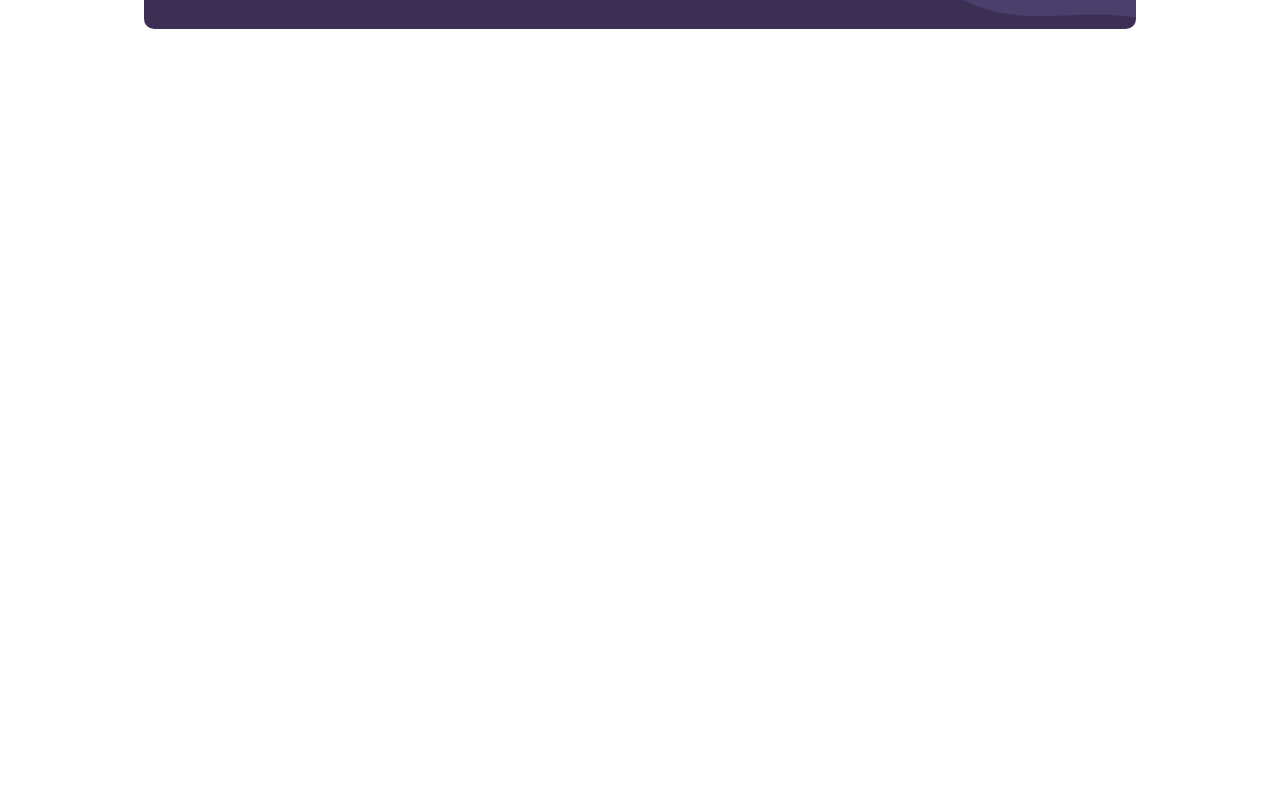
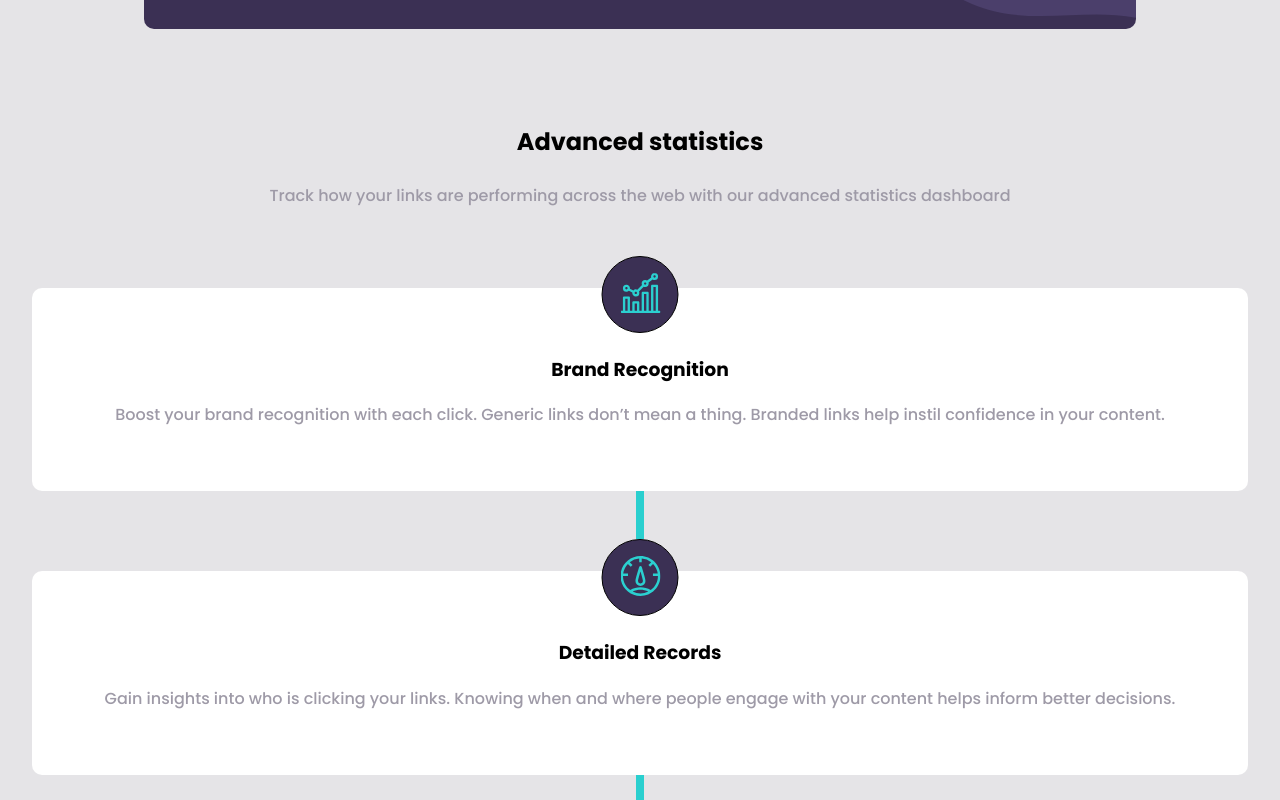
Before and after one commit to dariuskul/url-shortener, a React (Create React App) app: page / in a window 1280 px wide. Shown: the part 600-1400 px from the top of the page. Before the commit the page ends 800 px from the top, so only its background shows below. Built offline with nearby package versions, Linux system fonts and the light colour scheme.

Commit message:
features section done

```diff
--- a/src/App.js
+++ b/src/App.js
@@ -1,3 +1,4 @@
+import Features from "./components/Features/Features";
 import Header from "./components/Header/Header";
 import Hero from "./components/Hero/Hero";
 import Input from "./components/Input/Input";
@@ -9,6 +10,7 @@ function App() {
       <Header/>
       <Hero/>
       <Input/>
+      <Features/>
     </div>
   );
 }
--- /dev/null
+++ b/src/components/Features/Card.jsx
@@ -0,0 +1,18 @@
+import "./card.css";
+const Card = ({ title, description, image, line }) => {
+  return (
+    <div className="card">
+      <div className="image__wrapper">
+        <img className="card__image" src={image} alt="brandRecognition" />
+      </div>
+      <div className="card__wrapper">
+        <h3>{title} </h3>
+        <p>{description}</p>
+      </div>
+      {console.log(line)}
+      {line && <div className="card__line"></div>}
+    </div>
+  );
+};
+
+export default Card;
--- /dev/null
+++ b/src/components/Features/Features.jsx
@@ -0,0 +1,32 @@
+import Card from './Card'
+import './features.css'
+import brandRecognition from  '../../assets/icon-brand-recognition.svg'
+import records from  '../../assets/icon-detailed-records.svg'
+import custom from  '../../assets/icon-fully-customizable.svg'
+
+const features = [
+    {title: 'Brand Recognition', description: 'Boost your brand recognition with each click. Generic links don’t mean a thing. Branded links help instil confidence in your content. ', image: brandRecognition},
+    {title: 'Detailed Records', description: 'Gain insights into who is clicking your links. Knowing when and where people engage with your content helps inform better decisions.', image: records},
+    {title: 'Fully Customizable', description: 'Improve brand awareness and content discoverability through customizable links, supercharging audience engagement.', image: custom}
+]
+
+const Features = () => {
+    return (
+        <main>
+            <div className="features__wrapper">
+                <div className="summary">
+                    <h3>Advanced statistics</h3>
+                    <p>Track how your links are performing across the web with our advanced statistics dashboard</p>
+                </div>
+
+                <div className="cards__container">
+                    {features.map((item,i) =>
+                        <Card description={item.description} title={item.title} image={item.image} line={i < features.length-1}/>
+                    )}
+                </div>
+            </div>
+        </main>
+    )
+}
+
+export default Features;
--- /dev/null
+++ b/src/components/Features/card.css
@@ -0,0 +1,44 @@
+.card{
+    background-color: white;
+    margin-left: 1em;
+    margin-right: 1em;
+    text-align: center;
+    margin-bottom: 5em;
+    border-radius: 10px;
+}
+
+.image__wrapper{
+
+    border: 1px solid black;
+    position: absolute;
+    width: 75px;
+    height: 75px;
+    border-radius: 50%;
+    background-color: var(--violet);
+    margin-top: -2em;
+    left: 50%;
+    transform: translateX(-50%);
+}
+
+.card__image{
+    object-fit: contain;
+    padding:1em;
+    align-items: center;
+}
+
+.card__wrapper{
+   padding:3em 1em 3em 1em
+}
+
+.card__line{
+    height: 3em;
+    width: 0.5em;
+    background-color: var(--cyan);
+    position: absolute;
+    left: 50%;
+    transform: translateX(-50%);
+}
+
+p {
+    color: var(--grayishViolet);
+}
--- /dev/null
+++ b/src/components/Features/features.css
@@ -0,0 +1,29 @@
+main {
+    background-color:  hsl(257, 7%, 90%);
+    margin-top: -5.6em;
+    position: absolute;
+    z-index: -1;
+    width: 100%;
+}
+
+.features__wrapper{
+    margin-left: 1em;
+    margin-right: 1em;
+}
+
+.summary{
+    padding-top: 10em;
+    text-align: center;
+}
+
+.summary > h3 {
+    font-size: 1.5em;
+}
+
+.summary > p {
+    color: var(--grayishViolet);
+}
+
+.cards__container{
+    margin-top: 5em;
+}
```
